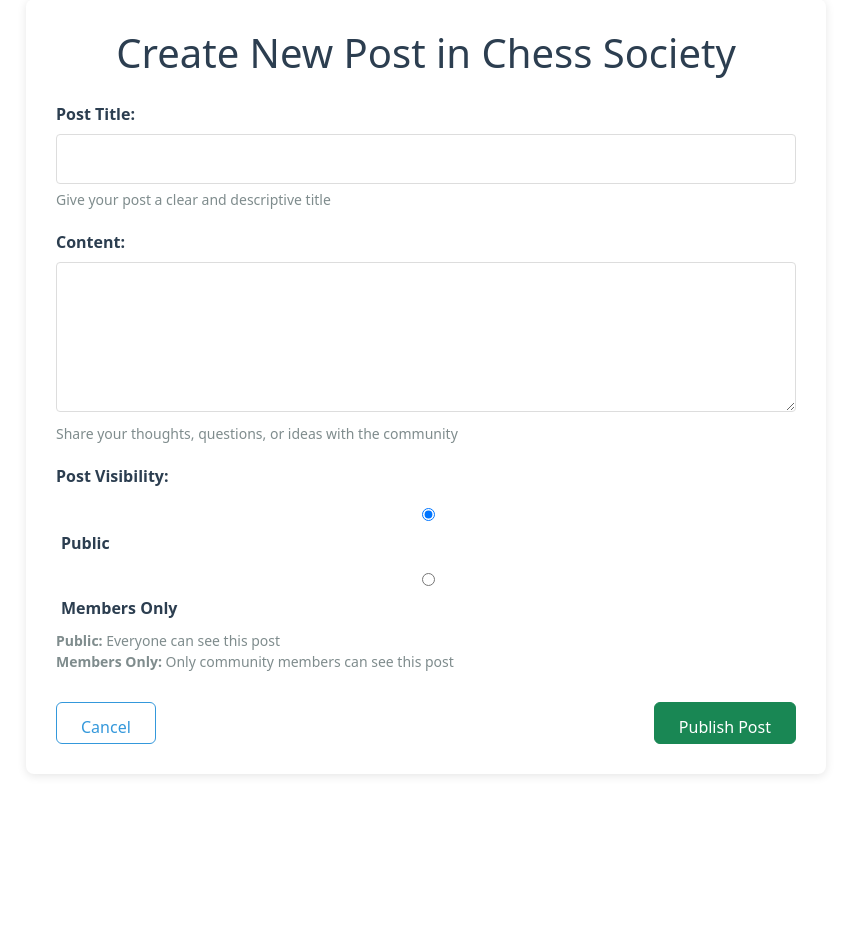
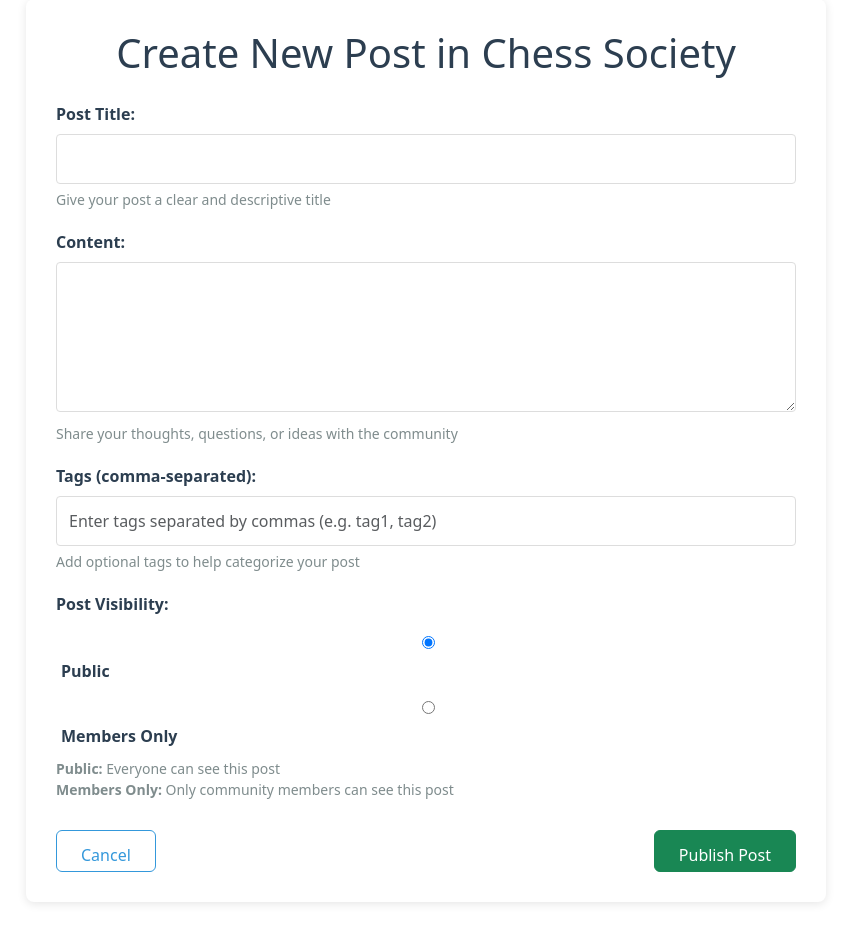
Before and after one commit to saz-v1/DaESD, a Django app: page /communities/chess-society/post/create/ in a window 1280 px wide. Shown: the part 143-1095 px from the top of the page, without its empty margins (214-1065 px from the left). Before the commit the page ends 919 px from the top, so only its background shows below. Run offline with Django 5.2, Linux system fonts and the light colour scheme; a user stored in the database is signed in; data comes from the database, SQL or seed files in the repository.

Commit message:
Added tags to posts and community posts.

```diff
--- a/communities/models.py
+++ b/communities/models.py
@@ -52,6 +52,12 @@ class Membership(models.Model):
         return f"{self.user.username} - {self.community.name} ({self.role})"
 
 
+class tag(models.Model):
+    name = models.CharField(max_length=50, unique=True)
+
+    def __str__(self):
+        return self.name
+
 class Post(models.Model):
     VISIBILITY_CHOICES = [
         ('public', 'Public'),
@@ -65,6 +71,7 @@ class Post(models.Model):
     author = models.ForeignKey(User, on_delete=models.CASCADE)
     community = models.ForeignKey(Community, on_delete=models.CASCADE, related_name='posts')
     visibility = models.CharField(max_length=20, choices=VISIBILITY_CHOICES, default='public')
+    tags = models.ManyToManyField(tag, blank=True) # many to many relationship with tag
 
     def __str__(self):
         return self.title
--- a/communities/views.py
+++ b/communities/views.py
@@ -5,7 +5,7 @@ from django.contrib import messages
 from django.db.models import Count
 from django.utils import timezone
 
-from .models import Community, Membership, Post, Comment
+from .models import Community, Membership, Post, Comment, tag
 from .forms import CommunityForm, PostForm, CommentForm
 
 def community_list(request):
@@ -217,6 +217,13 @@ def create_post(request, community_slug):
             post.author = request.user
             post.community = community
             post.save()
+
+            tag_input = request.POST.get('tags', '') # get tags
+            tag_names = [name.strip() for name in tag_input.split(',') if name.strip()] # strip commas
+            for name in tag_names:
+                tag_obj, _ = tag.objects.get_or_create(name=name) # get or create tag object
+                post.tags.add(tag_obj) # add tag to post
+
             messages.success(request, 'Post created successfully!')
             return redirect('community_detail', slug=community_slug)
     else:
@@ -279,6 +286,14 @@ def edit_post(request, community_slug, post_id):
         form = PostForm(request.POST, instance=post)
         if form.is_valid():
             form.save()
+            # refer to create post for comments
+            post.tags.clear()
+            tag_input = request.POST.get('tags', '')
+            tag_names = [name.strip() for name in tag_input.split(',') if name.strip()]
+            for name in tag_names:
+                tag_obj, _ = tag.objects.get_or_create(name=name)
+                post.tags.add(tag_obj)
+
             messages.success(request, 'Post updated successfully!')
             return redirect('post_detail', community_slug=community_slug, post_id=post_id)
     else:
--- a/templates/communities/post_form.html
+++ b/templates/communities/post_form.html
@@ -27,6 +27,12 @@
             <div class="form-error">{{ form.content.errors }}</div>
             {% endif %}
             <div class="help-text">Share your thoughts, questions, or ideas with the community</div>
+        </div>
+
+        <div class="form-group">
+            <label for="id_tags">Tags (comma-separated):</label>
+            <input type="text" name="tags" class="form-control" placeholder="Enter tags separated by commas (e.g. tag1, tag2)">
+            <div class="help-text">Add optional tags to help categorize your post</div>
         </div>
 
         <div class="form-group">
```
Also changed, not shown: posts/models.py (+7 -1 lines), templates/communities/post_detail.html (+8 -1 lines), templates/home.html (+10 -0 lines), unihub/views.py (+7 -2 lines).
